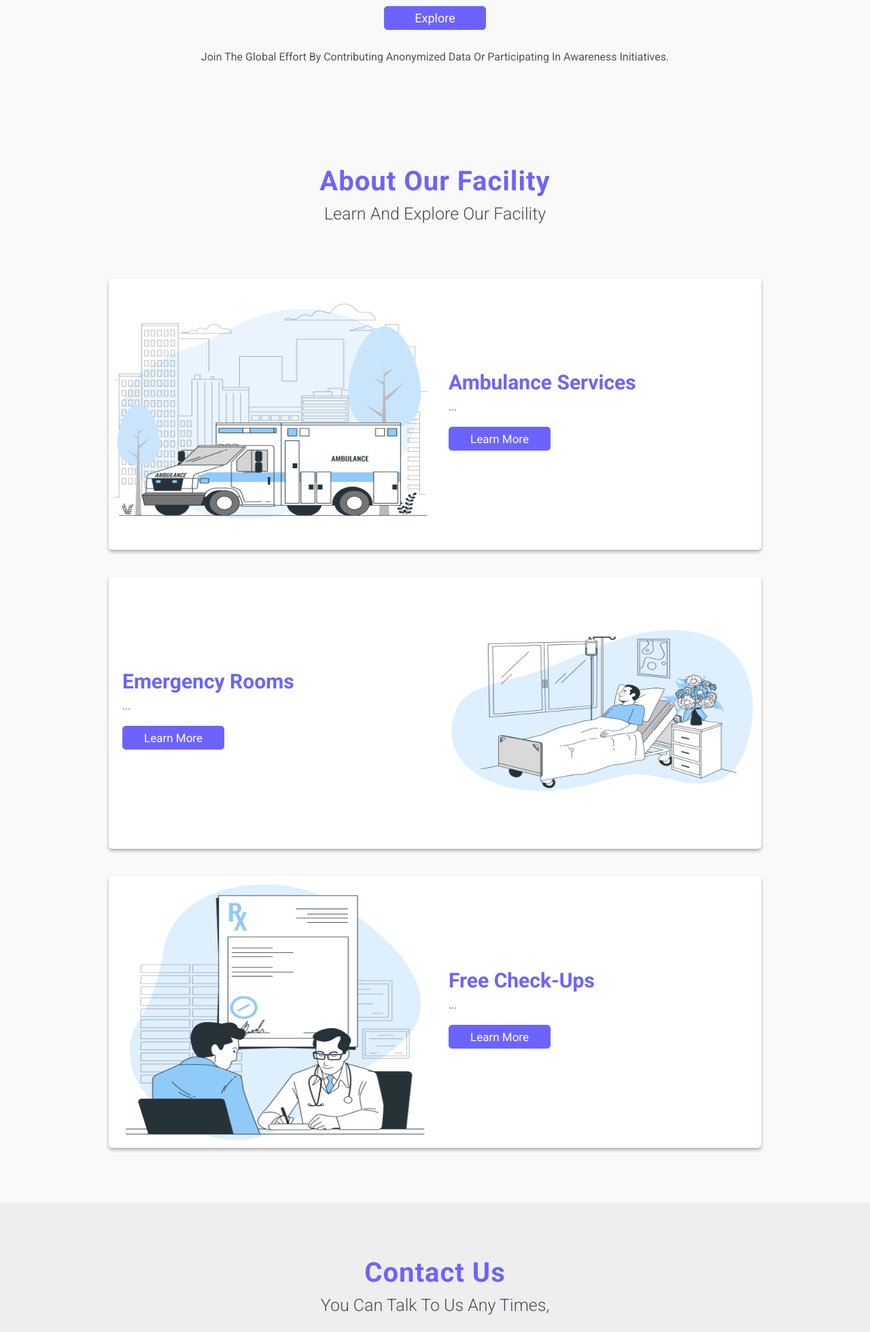
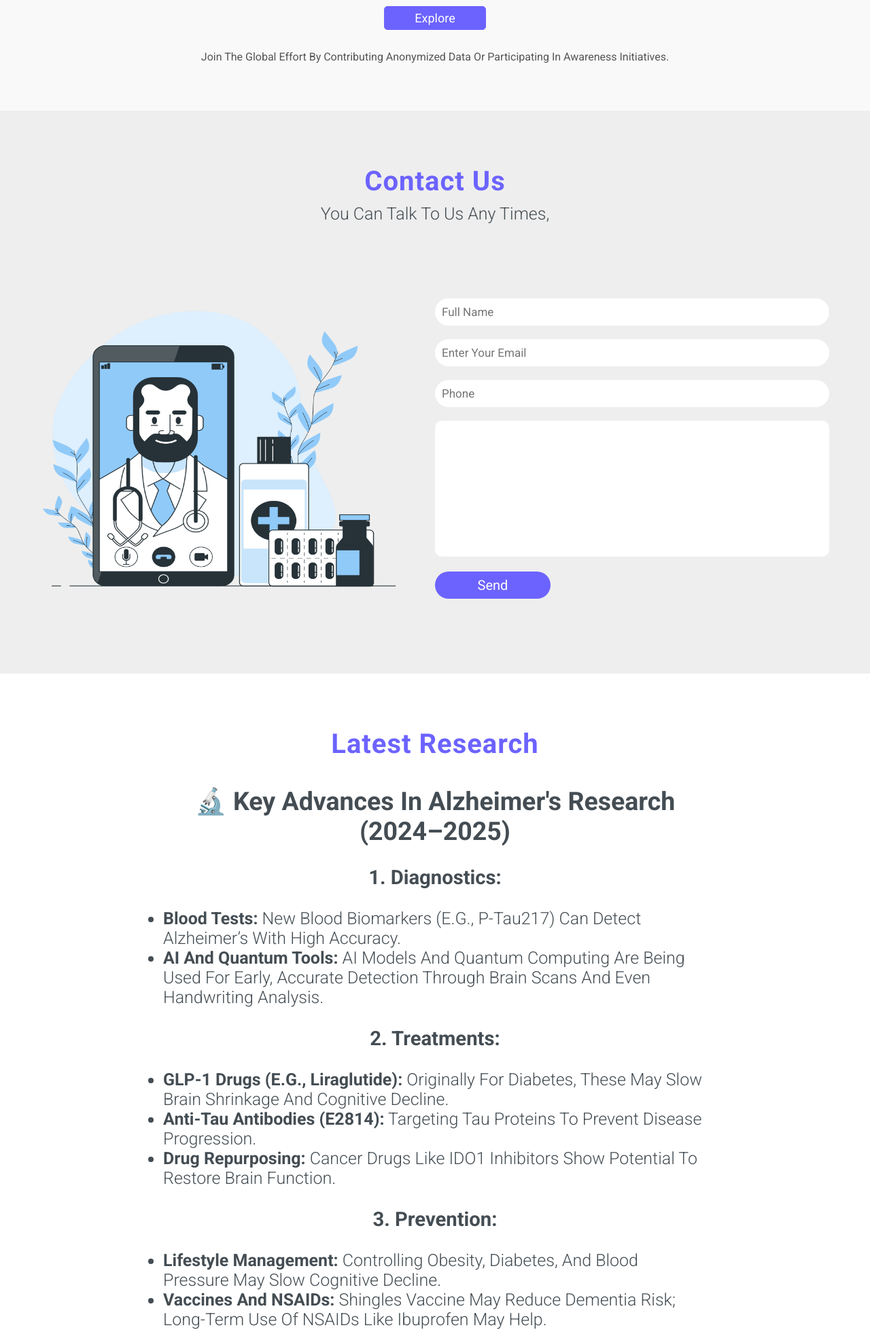
Before and after one commit to Shivsgithubb/ALZHEIMER-S, a Flask app: page / in a window 1280 px wide. Shown: the part 1776-3736 px from the top of the page at 68% size. Run offline with Flask 3, Linux system fonts and the light colour scheme; parts of the project's set-up code (start-up, migrations or seed data) failed here and were passed over.

Commit message:
////////////

```diff
--- a/templates/ifestyle_and_health.html
+++ b/templates/ifestyle_and_health.html
@@ -29,12 +29,12 @@
 
     <div class="graph-container">
         <h2>Smoking and Alcohol Analysis</h2>
-        {{ graph1|safe }}
+        {{ graph6|safe }}
     </div>
 
     <div class="graph-container">
         <h2>Age, BMI, and Physical Activity</h2>
-        {{ graph2|safe }}
+        {{ graph5|safe }}
     </div>
 </body>
 </html>
--- a/templates/index.html
+++ b/templates/index.html
@@ -188,43 +188,6 @@
     }
   </style>
 
-
-
-
-
-
-  <!-- About Section -->
-  <section id="about" class="about" data-aos="fade-up">
-    <h1 class="heading" data-aos="fade-in">about our facility</h1>
-    <h3 class="title" data-aos="fade-in" data-aos-delay="100">learn and explore our facility</h3>
-    <div class="box-container">
-      <div class="box" data-aos="fade-right">
-        <div class="images"><img src="static/images/about-1.png" alt="" /></div>
-        <div class="content">
-          <h3>ambulance services</h3>
-          <p>...</p>
-          <a href="#"><button class="button">learn more</button></a>
-        </div>
-      </div>
-      <div class="box" data-aos="fade-up" data-aos-delay="100">
-        <div class="images"><img src="static/images/about-2.png" alt="" /></div>
-        <div class="content">
-          <h3>emergency rooms</h3>
-          <p>...</p>
-          <a href="#"><button class="button">learn more</button></a>
-        </div>
-      </div>
-      <div class="box" data-aos="fade-left" data-aos-delay="200">
-        <div class="images"><img src="static/images/about-3.png" alt="" /></div>
-        <div class="content">
-          <h3>free check-ups</h3>
-          <p>...</p>
-          <a href="#"><button class="button">learn more</button></a>
-        </div>
-      </div>
-    </div>
-  </section>
-
   <!-- contact section start  -->
 
     <section id="contact" class="contact">
@@ -247,52 +210,6 @@
         </div>
       </div>
     </section>
-
-    <!-- contact section end  -->
-
-  <!-- Doctors Section -->
-  <section id="doctor" class="card" data-aos="zoom-in">
-    <div class="container">
-      <h1 class="heading">doctors</h1>
-      <h3 class="title" data-aos="fade-in">our professional doctors</h3>
-      <div class="box-container">
-        <div class="box" data-aos="flip-left">
-          <img src="static/images/doctor-1.jpg" alt="" />
-          <div class="content">
-            <a href="#">
-              <h2>john doe</h2>
-            </a>
-            <p>professional</p>
-            <div class="icons">
-              <a href="#" class="fab fa-facebook-f"></a>
-              <a href="#" class="fab fa-twitter"></a>
-              <a href="#" class="fab fa-instagram"></a>
-            </div>
-          </div>
-        </div>
-        <!-- Add similar data-aos to other doctor boxes -->
-      </div>
-    </div>
-  </section>
-
-  <!-- Review Section -->
-  <section id="review" class="review" data-aos="fade-up">
-    <h1 class="heading">our patient review</h1>
-    <h3 class="title">what patient says about us</h3>
-    <div class="box-container">
-      <div class="box" data-aos="zoom-in">
-        <i class="fas fa-quote-left"></i>
-        <p>...</p>
-        <div class="images">
-          <img src="static/images/img-1.jpg" alt="" />
-          <div class="info">
-            <h3>john doe</h3><span>date : 11 2024</span>
-          </div>
-        </div>
-      </div>
-      <!-- Repeat for other reviews -->
-    </div>
-  </section>
 
   <!-- Research Section -->
   <section id="research" class="research" data-aos="fade-up">
```
